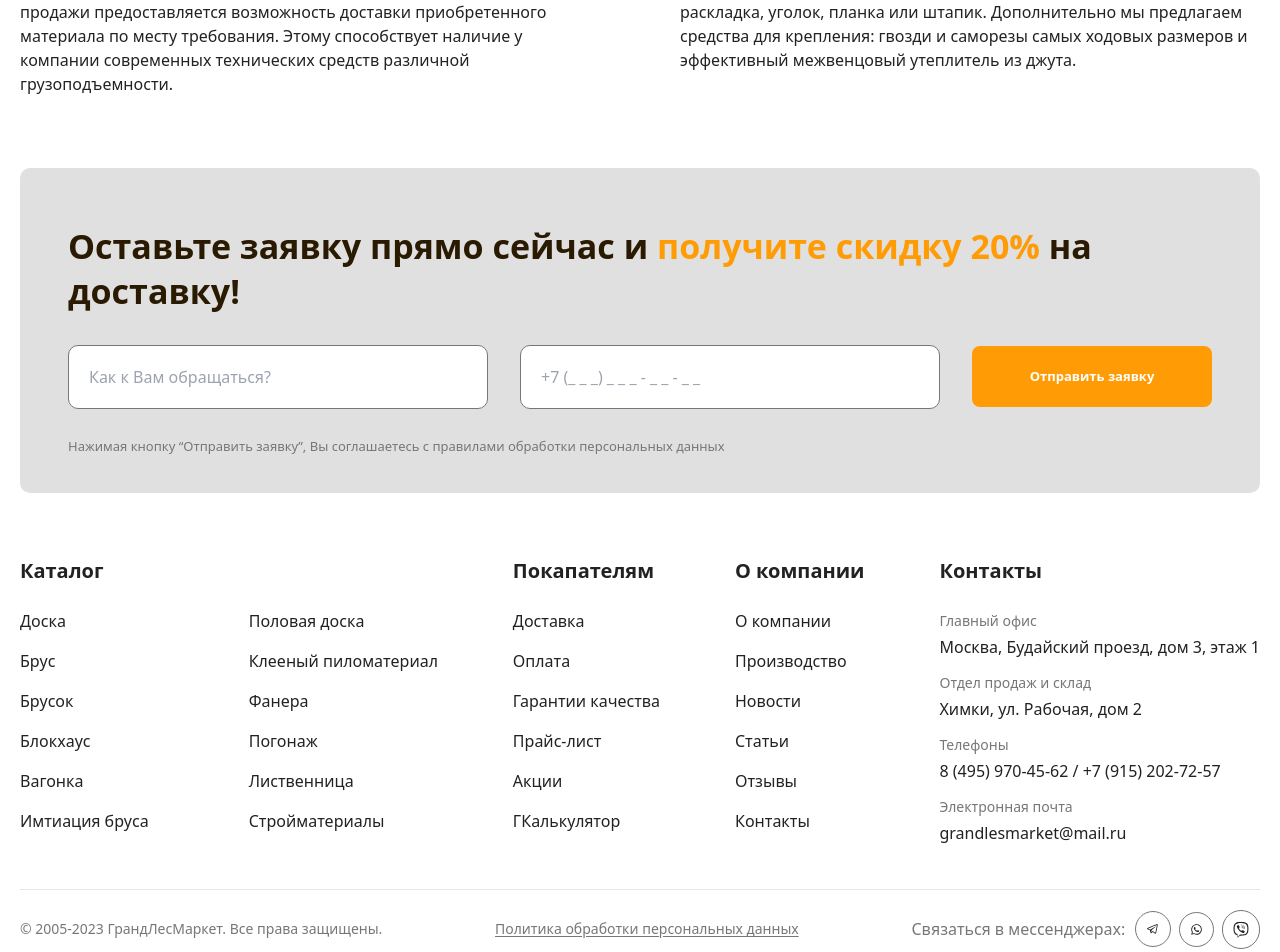
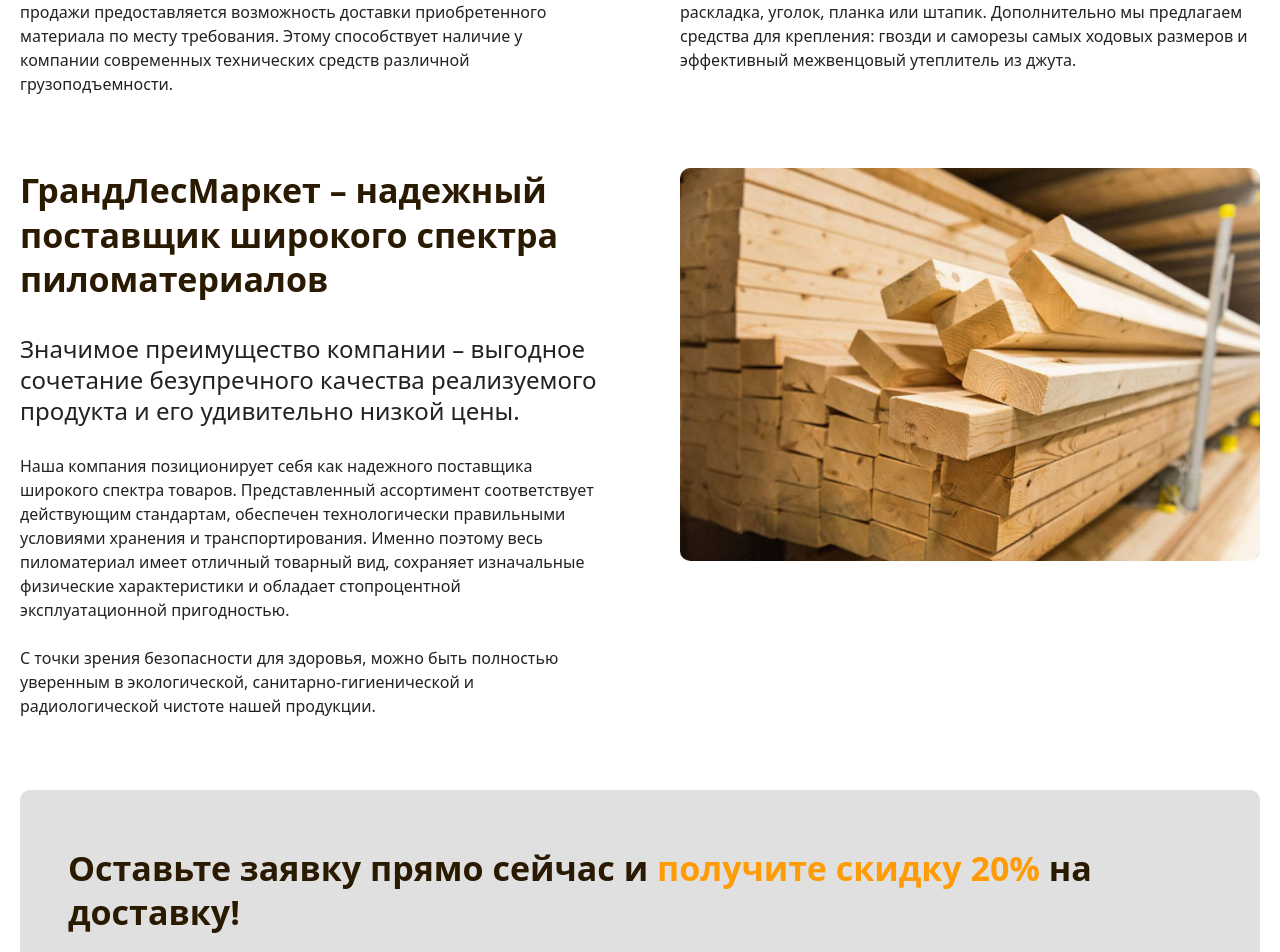
Before and after one commit to mryaxyobek/grandlesmarket, a website: page about.html in a window 1280 px wide. Shown: the part 1063-2015 px from the top of the page. Drawn offline with Linux system fonts and the light colour scheme.

Commit message:
added About grandles market section

```diff
--- a/about.html
+++ b/about.html
@@ -173,7 +173,20 @@
             </div>
         </div>
 
+        <!-- About grandles market -->
 
+        <section class="site-container py-9">
+            <div class="grid grid-cols-2 gap-20">
+                <!-- item 1 -->
+                <div>
+                    <h2 class="mb-8">ГрандЛесМаркет – надежный поставщик широкого спектра пиломатериалов</h2>
+                    <p class="text-2xl leading-31 font-normal mb-7">Значимое преимущество компании – выгодное сочетание безупречного качества реализуемого продукта и его удивительно низкой цены.</p>
+                    <p class="leading-6 font-normal">Наша компания позиционирует себя как надежного поставщика широкого спектра товаров. Представленный ассортимент соответствует действующим стандартам, обеспечен технологически правильными условиями хранения и транспортирования. Именно поэтому весь пиломатериал имеет отличный товарный вид, сохраняет изначальные физические характеристики и обладает стопроцентной эксплуатационной пригодностью.                    <br><br>С точки зрения безопасности для здоровья, можно быть полностью уверенным в экологической, санитарно-гигиенической и радиологической чистоте нашей продукции.</p>
+                </div>
+                <!-- item 2 -->
+                <img src="./images/about-page-wood-img.jpg" alt="wood image" width="683" height="460" class="rounded-10">
+            </div>
+        </section>
     </main>
 
     <!-- cta -->
```
Also changed, not shown: images/about-page-second-wood-img.jpg (added), images/about-page-wood-img.jpg (added).
